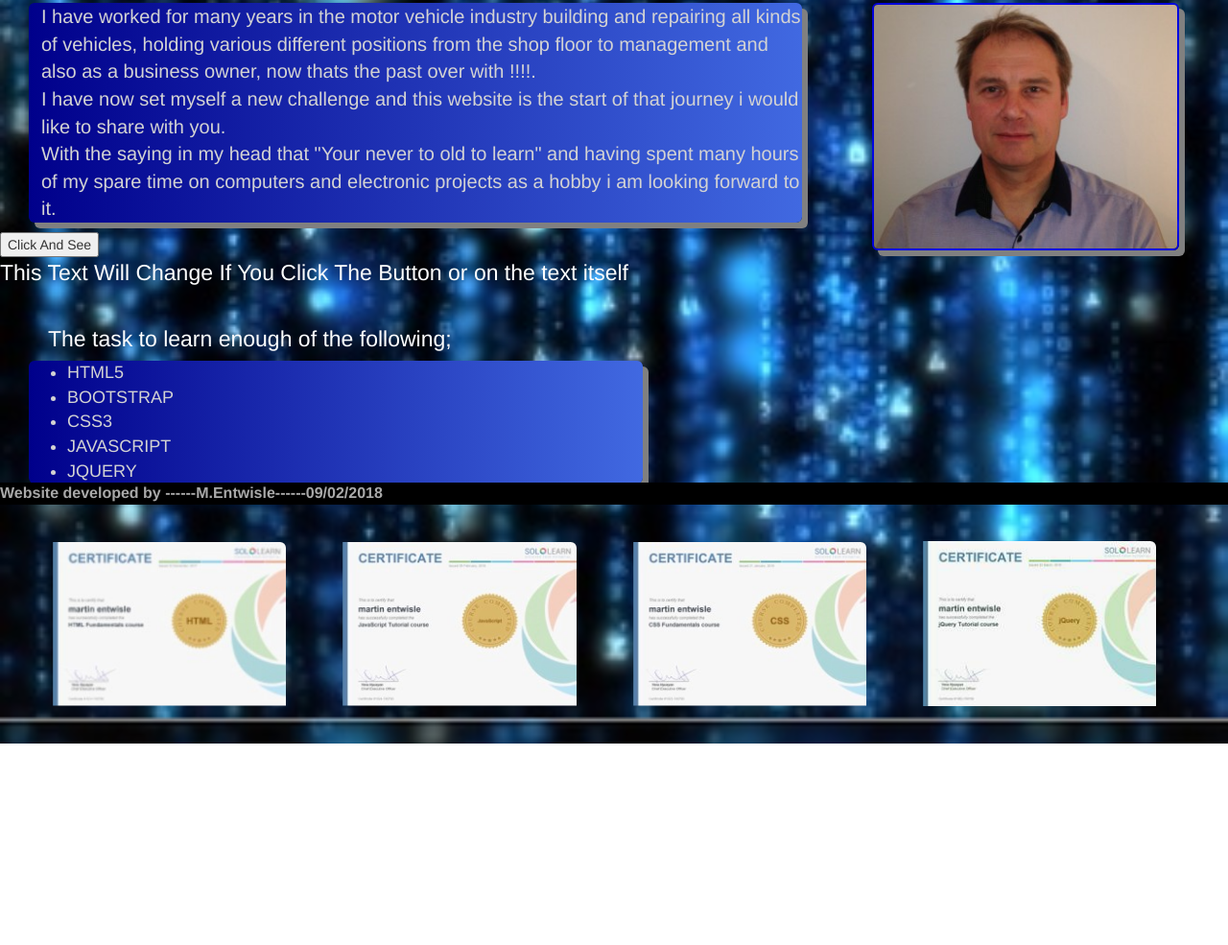
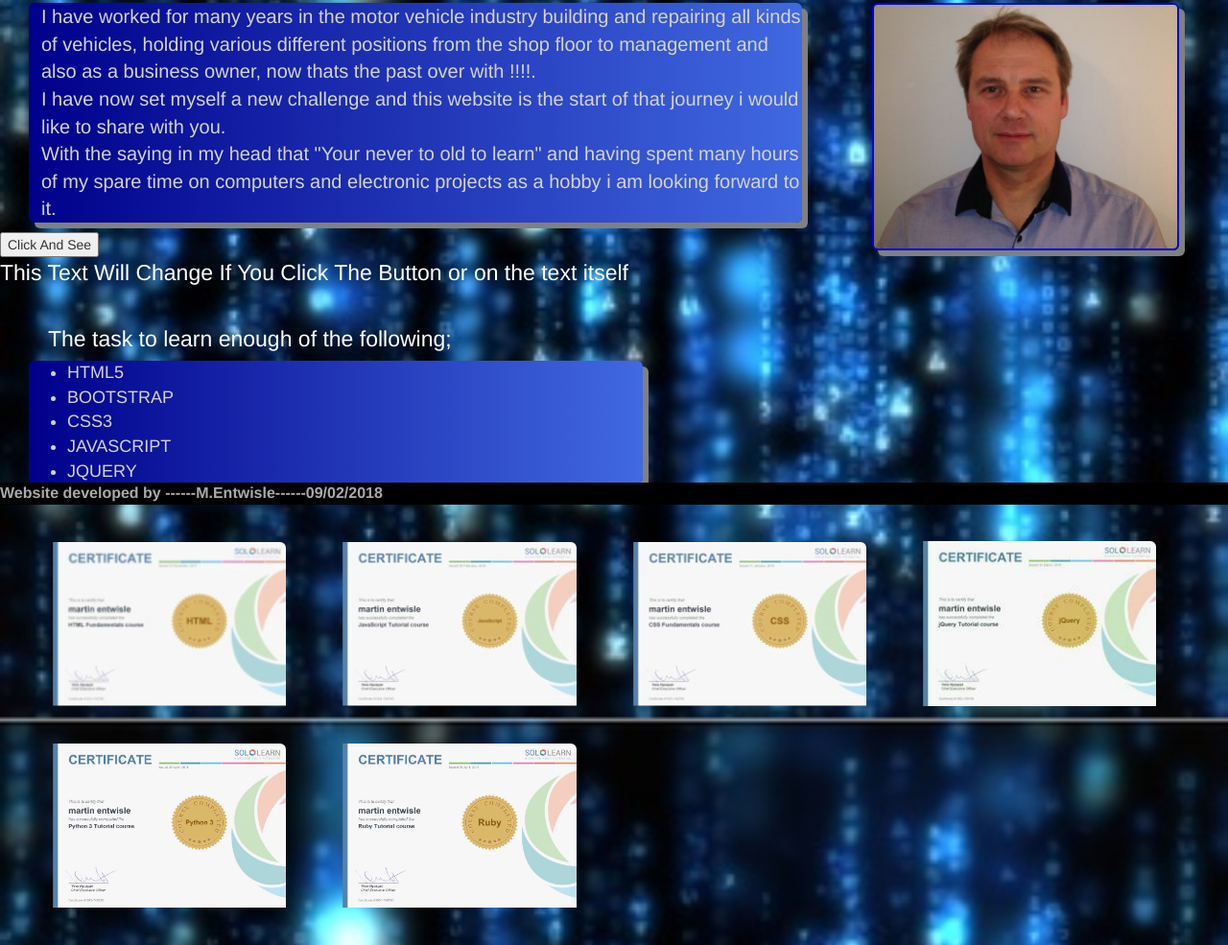
Before and after one commit to arrowstraight/mywedsite, a plain HTML site: page index.html in a window 1280 px wide. Shown: the part 274-1259 px from the top of the page at 96% size. Before the commit the page ends 1049 px from the top, so only its background shows below. Drawn offline with nearby package versions, Linux system fonts and the light colour scheme.

Commit message:
new certs
new certs added

```diff
--- a/index.html
+++ b/index.html
@@ -131,9 +131,12 @@
 	   <div id="solocerts">
 
 	      <img src="htmlcert.JPG" alt="HTML CERTIFICATE" class="certs">
-	     <img src="scriptcert.JPG" alt="JAVASCRIPT CERTIFICATE" class="certs">
+	      <img src="scriptcert.JPG" alt="JAVASCRIPT CERTIFICATE" class="certs">
 	      <img src="csscert.JPG" alt="CSS CERTIFICATE" class="certs">
 	      <img src="jquerycert.jpg" alt="JQUERY CERTIFICATE" class="certs">
+	      <img src="pythoncert.jpg" alt="PYTHON CERTIFICATE" class="certs">
+	      <img src="rubycert.jpg" alt="RUBY CERTIFICATE" class="certs">
+
 	   </div>
 
 
```
Also changed, not shown: pythoncert.JPG (added), rubycert.JPG (added).
